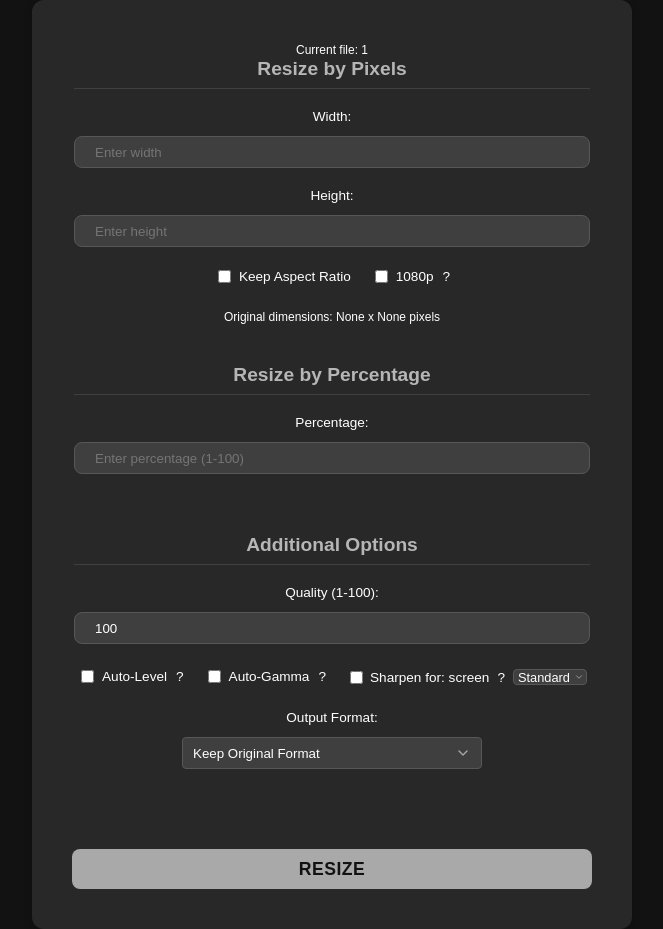
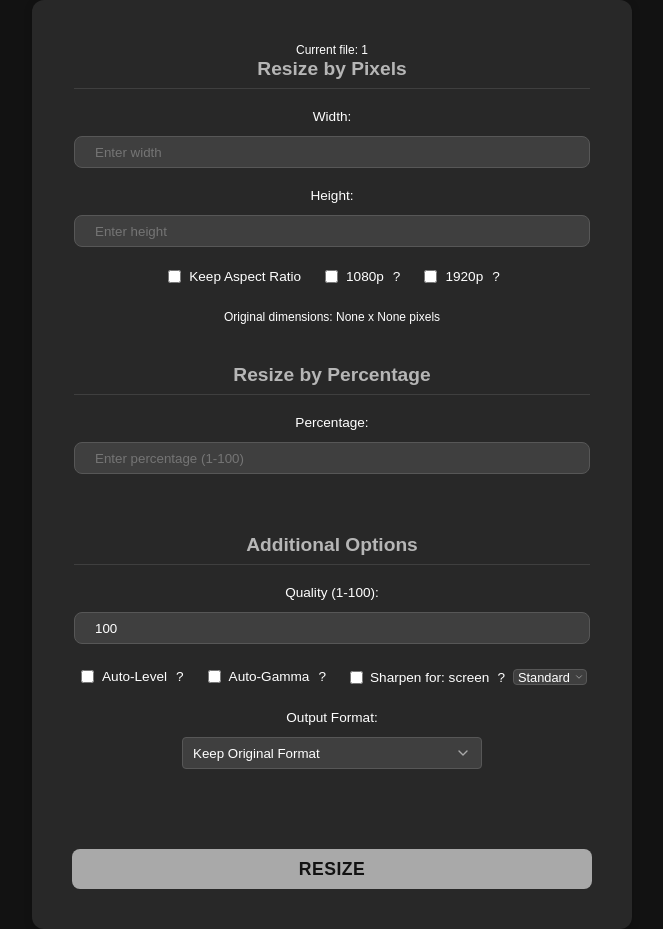
Before and after one commit to Tiritibambix/ImaGUIck, a Flask app: page /resize_options/1 in a window 1280 px wide. Shown: the whole page, without its empty margins (308-971 px from the left). Run offline with Flask 3, Linux system fonts and the light colour scheme; some libraries are stand-ins or nearby versions.

Commit message:
feat: add 1920p resize option for website optimization

```diff
--- a/app.py
+++ b/app.py
@@ -330,7 +330,7 @@ def flash_error(message):
                          return_url=request.referrer)
 
 def build_imagemagick_command(filepath, output_path, width, height, percentage, quality, keep_ratio,
-                         auto_level=False, auto_gamma=False, use_1080p=False, use_sharpen=False, sharpen_level='standard'):
+                         auto_level=False, auto_gamma=False, use_1080p=False, use_1920p=False, use_sharpen=False, sharpen_level='standard'):
     """Build ImageMagick command for resizing and formatting."""
     if not secure_path(filepath) or not secure_path(output_path):
         return None
@@ -358,6 +358,11 @@ def build_imagemagick_command(filepath, output_path, width, height, percentage,
         sharpen_value = sharpen_params.get(sharpen_level, '1x0.5+0.02+0.0')
         app.logger.info(f"Applying sharpening with level {sharpen_level}: -unsharp {sharpen_value}")
         command.extend(['-unsharp', sharpen_value])
+
+    # Handle 1920p resizing
+    if use_1920p:
+        # Force keep_ratio to True for 1920p
+        command.extend(['-resize', '1920x1920>'])
 
     # Handle 1080p resizing
     if use_1080p:
--- a/templates/resize.html
+++ b/templates/resize.html
@@ -310,7 +310,11 @@
                     </label>
                     <label>
                         <input type="checkbox" name="use_1080p" id="use_1080p"> 1080p
-                        <span class="tooltip" title="Resize image to max 1080 pixels on longest edge">?</span>
+                        <span class="tooltip" title="Resize image to max 1080 pixels on longest edge. Ideal for social media.">?</span>
+                    </label>
+                    <label>
+                        <input type="checkbox" name="use_1920p" id="use_1920p"> 1920p
+                        <span class="tooltip" title="Resize image to max 1920 pixels on longest edge. Ideal for websites.">?</span>
                     </label>
                 </div>
                 <small>Original dimensions: {{ width }} x {{ height }} pixels</small>
--- a/templates/resize_batch.html
+++ b/templates/resize_batch.html
@@ -334,7 +334,11 @@
                     </label>
                     <label>
                         <input type="checkbox" name="use_1080p" id="batch_use_1080p"> 1080p
-                        <span class="tooltip" title="Resize image to max 1080 pixels on longest edge">?</span>
+                        <span class="tooltip" title="Resize image to max 1080 pixels on longest edge. Ideal for social media.">?</span>
+                    </label>
+                    <label>
+                        <input type="checkbox" name="use_1920p" id="batch_use_1920p"> 1920p
+                        <span class="tooltip" title="Resize image to max 1920 pixels on longest edge. Ideal for websites.">?</span>
                     </label>
                 </div>
 
```
Also changed, not shown: README.md.
